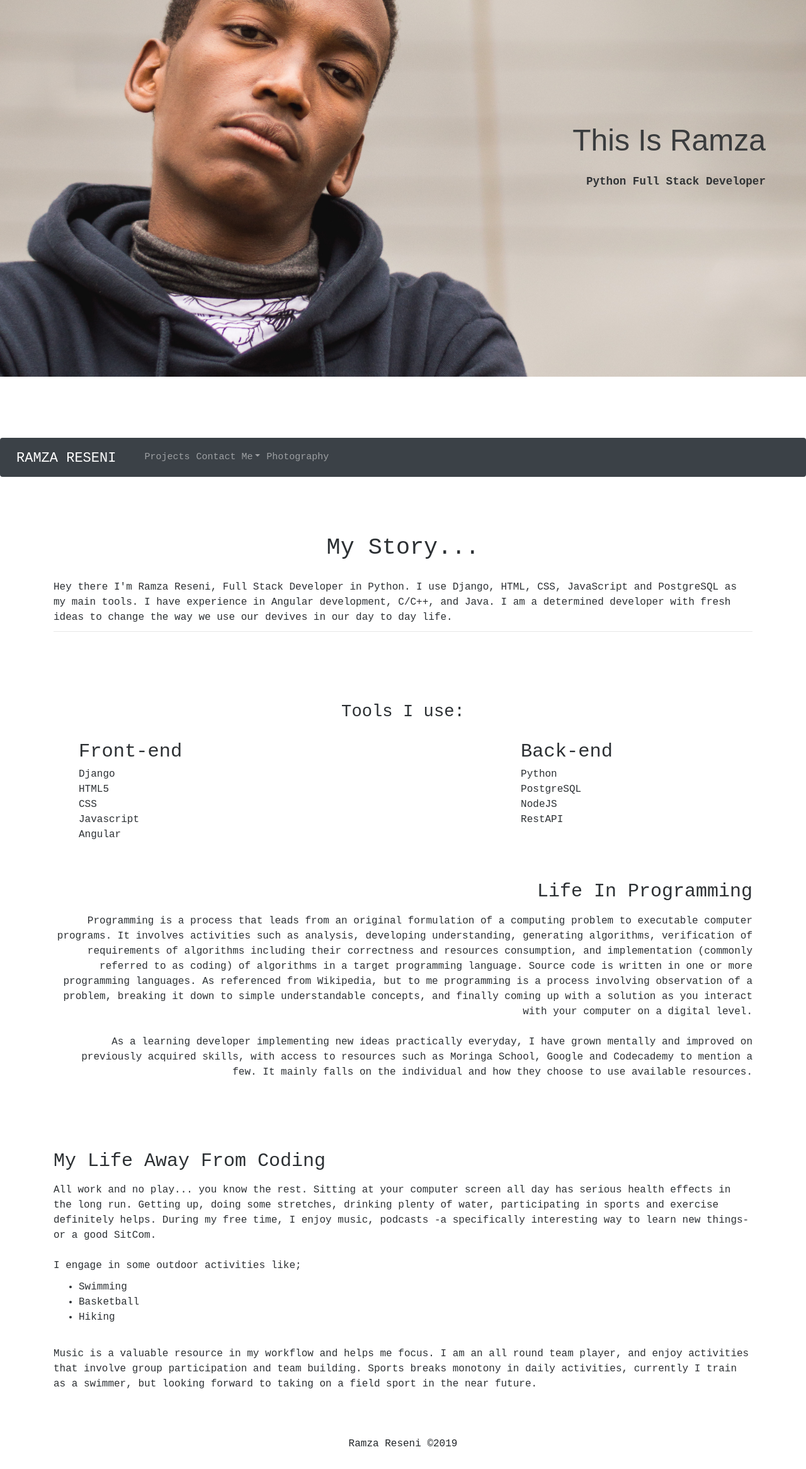
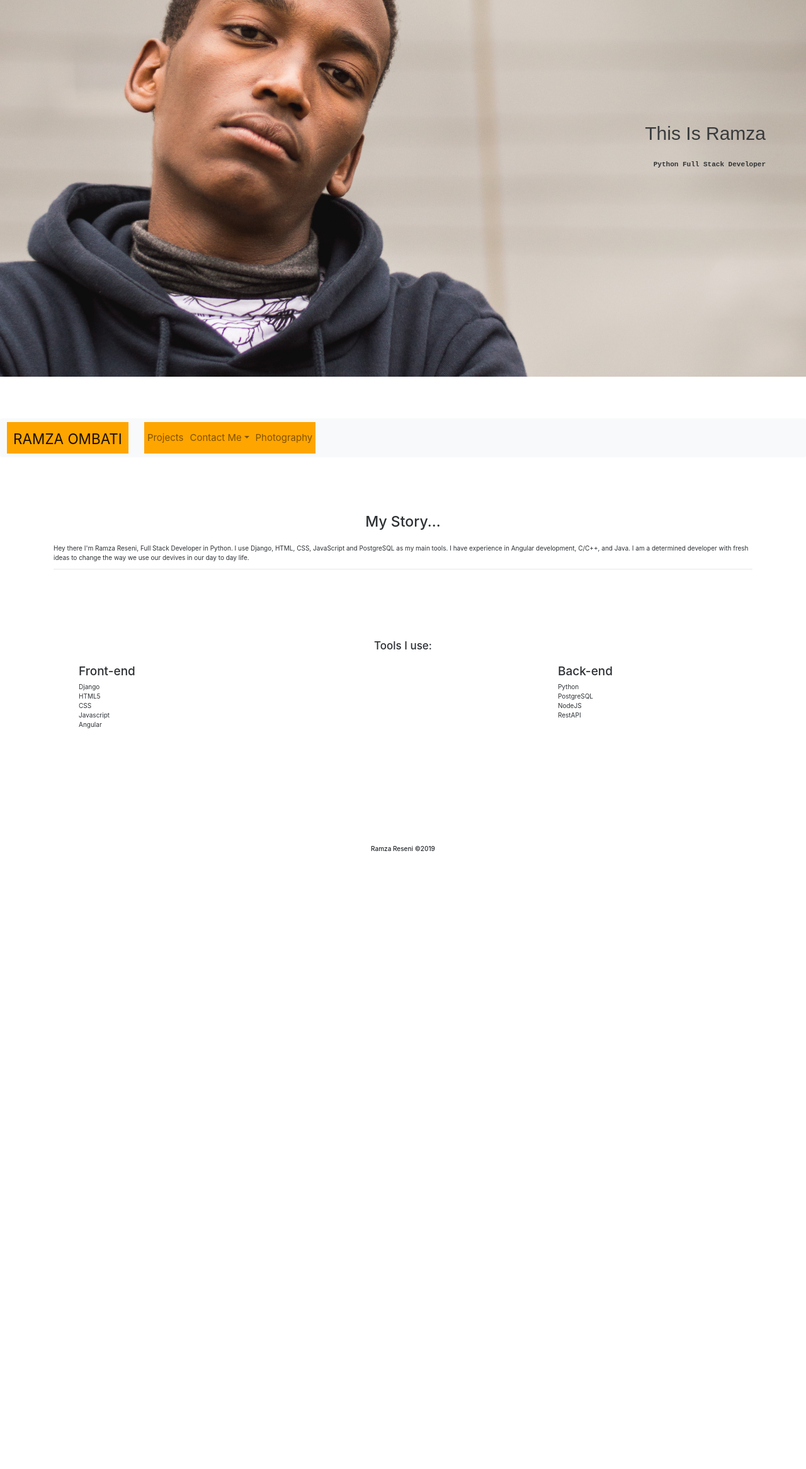
Before and after one commit to ramza007/Ramza.io, a Django app: page / in a window 1280 px wide; the page is wider, and only the part inside the window is pictured. Shown: the part 190-2522 px from the top of that part at 63% size. After the commit the page ends 1541 px from the top of that part, so only its background shows below. Run offline with Django 3.2, Linux system fonts and the light colour scheme; some libraries are stand-ins or nearby versions; some web fonts are replaced.

Commit message:
- Modified gitignore - Modified settings module - Changed tab name in Views module - Redesign underway for navbar - Removed obsolete details in index template

```diff
--- a/portfolio/static/css/navbar.css
+++ b/portfolio/static/css/navbar.css
@@ -1,10 +1,23 @@
 .navbar-brand{
-    font-size: 22px;
-    padding-top: 0.8%;
-    text-align: left;
+    font-size: 150%;
+    padding: 0.8%;
+    text-align: center;
+    background-color: orange;
+    color: orange;
 }
 
-.navbar{
+.navbar-ligh{
     font-weight: 510;
     opacity: 0.96;
+    background-color: black;
 }
+
+
+.navbar-nav{
+    background-color: orange;
+    color: black;
+}
+
+.navbar-nav nav-item{
+    color: orange;
+}
--- a/portfolio/static/css/styles.css
+++ b/portfolio/static/css/styles.css
@@ -1,6 +1,10 @@
 body{
     padding-bottom: 2%;
+    overflow-x: hidden;
     background-color: white;
+    font-size: 160%;
+    font-family: 'Courier New', Courier, monospace;
+    /* font-weight: 510; */
 }
 
 .container1{
@@ -59,28 +63,7 @@ h3, h2{
 
 }
 
-.hobbies{
-    text-align: left;
-    text-emphasis: bold;
-}
 
-.hobbies h3{
-    font-size: 30px;
-    text-align: left;
-    padding-bottom: 1%;
-}
-
-.life{
-    text-align: right;
-    margin-bottom: 10%;
-    margin-top: 10%;
-}
-
-.life h2{
-    font-size: 30px;
-    text-align: right;
-    padding-bottom: 1%;
-}
 
 .details{
   /* background-color: blue; */
--- a/portfolio/templates/base.html
+++ b/portfolio/templates/base.html
@@ -22,7 +22,7 @@
         {% if title %}
         <title> {{title}}</title>
         {% else %}
-        <title> Ramza | Young Developer</title>
+        <title> Ramza | Full Stack Dev </title>
         {% endif %}
     <!-- end of links -->
 
--- a/portfolio/templates/index.html
+++ b/portfolio/templates/index.html
@@ -1,6 +1,6 @@
 {% extends 'base.html' %}
+{% load static %}
 {% load bootstrap3 %}
-{% load static %}
 <!DOCTYPE html>
 <html lang="en">
 
@@ -16,9 +16,9 @@
     {% endblock %}
 </head>
 
-{% block content %}
+{% block content %} {{block.super}}
 
-<body style="font-size: 160%; font-family: 'Courier New', Courier, monospace; font-weight: 510;">
+<body>
 
   <div class="container1" id="con1">
 
@@ -66,36 +66,13 @@
           </div>
         </div>
       </div>
-      <div class="life">
-        <h2>Life In Programming</h2>
-        <p>
-          Programming is a process that leads from an original formulation of a computing problem to executable computer programs. It involves activities such as analysis, developing understanding, generating algorithms, verification of requirements of algorithms including their correctness and resources consumption, and implementation (commonly referred to as coding) of algorithms in a target programming language. Source code is written in one or more programming languages. As referenced from Wikipedia, but to me programming is a process involving observation of a problem, breaking it down to simple understandable concepts, and finally coming up with a solution as you interact with your computer on a digital level.
-          <br><br>
-          As a learning developer implementing new ideas practically everyday, I have grown mentally and improved on previously
-          acquired skills, with access to resources such as Moringa School, Google and Codecademy to mention a few. It mainly
-          falls on the individual and how they choose to use available resources.
-        </p>
-      </div>
-        <div class="hobbies">
-          <h3>My Life Away From Coding</h3>
-          <p>
-            All work and no play... you know the rest. Sitting at your computer screen all day has serious health effects in the
-            long run. Getting up, doing some stretches, drinking plenty of water, participating in sports and exercise definitely helps. During my free time, I enjoy music, podcasts -a specifically interesting way to learn new things- or a good SitCom. <br><br>
-            I engage in some outdoor activities like;
-            <ul>
-              <li>Swimming</li>
-              <li>Basketball</li>
-              <li>Hiking</li>
-            </ul>
-            <br>
-            Music is a valuable resource in my workflow and helps me focus. I am an all round team player, and enjoy activities that involve group participation and team building. Sports breaks monotony in daily activities, currently I train as a swimmer, but looking forward to taking on a field sport in the near future.
-          </p>
-        </div>
     </div>
   </div>
 
-  {{block.super}} {% endblock %}
+ {% endblock %}
 </body>
+
+
 {% block scripts %}
 <script src="https://unpkg.com/scrollreveal/dist/scrollreveal.min.js"></script>
 <script>
--- a/portfolio/templates/navbar.html
+++ b/portfolio/templates/navbar.html
@@ -1,13 +1,15 @@
-{% load bootstrap3 %}
+{% load bootstrap4 %}
 {% load static %}
 {% block styles %}
-    <link rel="stylesheet" href="{% static 'css/bootstrap.css' %}">
+    <!-- <link rel="stylesheet" href="{% static 'css/bootstrap.css' %}"> -->
+    <link rel="stylesheet" href="https://stackpath.bootstrapcdn.com/bootstrap/4.5.0/css/bootstrap.min.css" integrity="sha384-9aIt2nRpC12Uk9gS9baDl411NQApFmC26EwAOH8WgZl5MYYxFfc+NcPb1dKGj7Sk" crossorigin="anonymous">
+
     <link rel="stylesheet" href="{% static 'css/navbar.css' %}">
 {% endblock %}
     <!--Navbar start-->
-    <nav class="navbar navbar-expand-md bg-dark navbar-dark sticky-top" style="font-size: 15px;">
+    <nav class="navbar navbar-expand-md bg-light navbar-light sticky-top" id="Nav1" style="font-size: 15px;">
         <!-- Brand -->
-        <a class="navbar-brand" href="/">RAMZA RESENI</a>
+        <a class="navbar-brand" href="/">RAMZA OMBATI</a>
 
         <!-- Toggler/collapsibe Button -->
         <button class="navbar-toggler" type="button" data-toggle="collapse" data-target="#collapsibleNavbar">
@@ -32,7 +34,7 @@
                         <a class="dropdown-item" href="https://mail.google.com/mail/?view=cm&fs=1&to=ramzalvo007@gmail.com"><i
                                 class="fa fa-envelope"></i> Email</a>
                 <li class="nav-item">
-                    <a class="nav-link" href="{% url 'photos' %}">Photography</a>
+                    <a class="nav-link" href="https://photography-io.herokuapp.com/">Photography</a>
                 </li>
                     </div>
                 </li>
--- a/portfolio/views.py
+++ b/portfolio/views.py
@@ -5,7 +5,7 @@ from django.shortcuts import render
 
 # Create your views here.
 def index(request):
-    title = "Ramza | Young Developer"
+    title = "Ramza | Full Stack Dev. "
     return render(request, 'index.html', {"title": title })
 
 def about(request):
```
Also changed, not shown: other parts of portfolio/static/css/styles.css (+0 -32 lines), engine/settings.py (+6 -8 lines), 1 other file.
